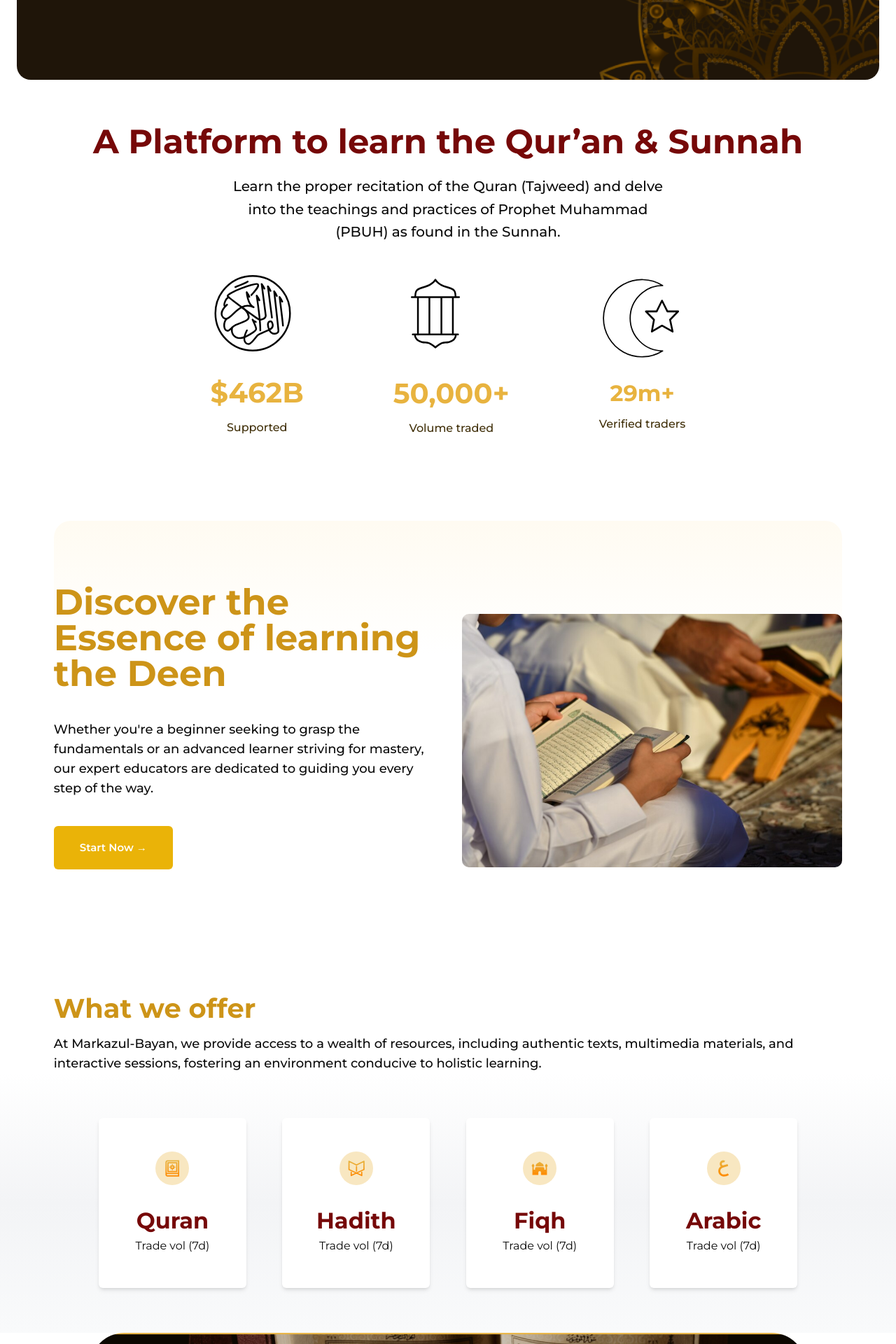
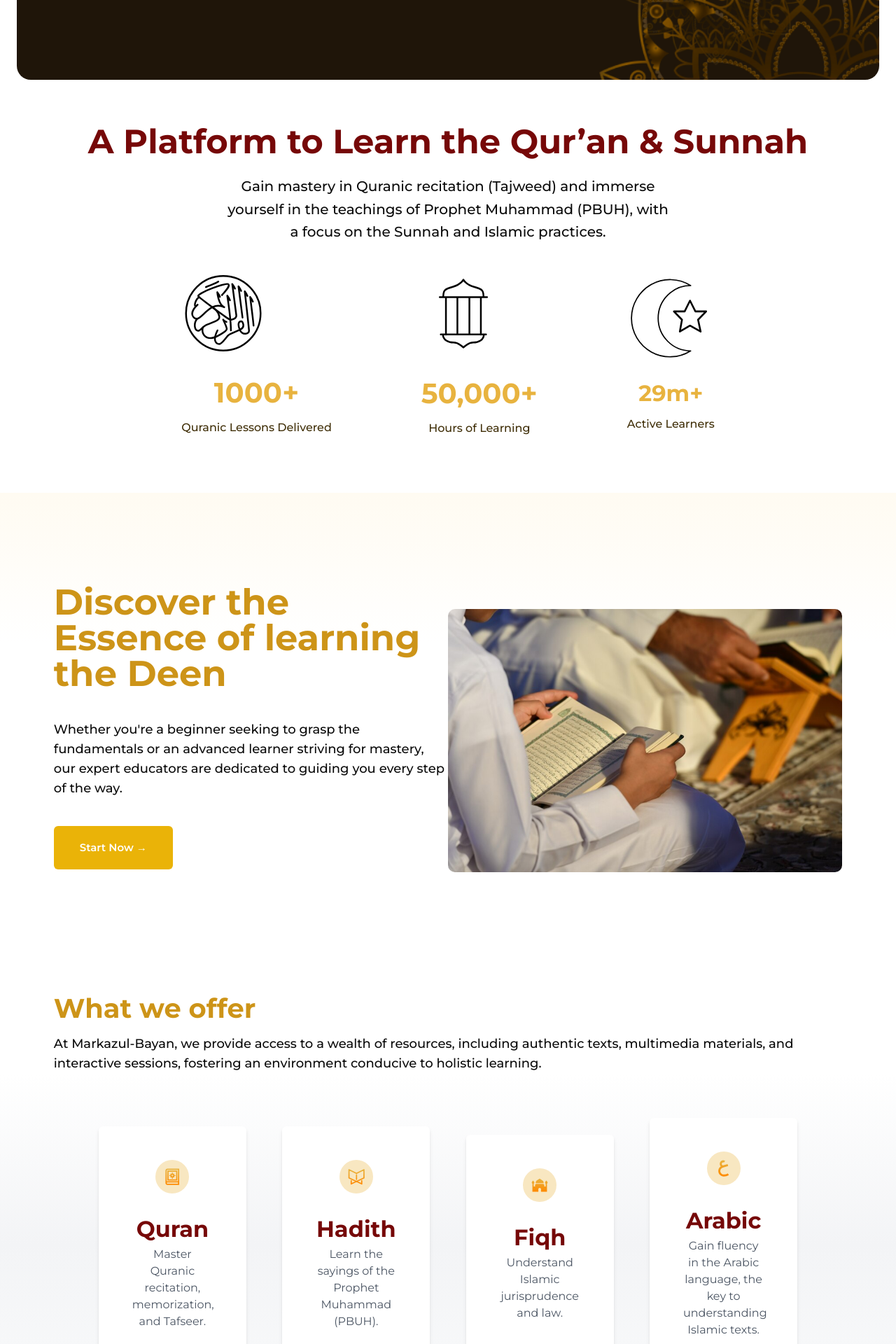
Before and after one commit to Lukman10a/markazulbayaan, a Next.js app: page / in a window 1280 px wide. Shown: the part 600-2520 px from the top of the page at 70% size. Built offline with nearby package versions, Linux system fonts and the light colour scheme.

Commit message:
feat: update content amnd modularize some componenets

```diff
--- /dev/null
+++ b/src/components/home/CommunitySection.tsx
@@ -0,0 +1,72 @@
+import React from "react";
+import CommunityCard from "./CommityCard";
+
+const communityCardDataArray = [
+  {
+    title: "Flexible Learning",
+    description:
+      "We understand that life is busy, and that’s why our courses are designed to accommodate your schedule. Learn at your own pace, from the comfort of your home, with access to all learning materials whenever you need them.",
+    imageSrc: "/assets/flexible.svg", // Replace with actual icon path
+    altText: "Flexible Learning Icon",
+    link: "/flexible-learning", // Replace with actual link
+  },
+  {
+    title: "Expert Guidance",
+    description:
+      "Our highly qualified instructors are passionate about helping you succeed. With years of experience and a deep understanding of Islamic education, they are dedicated to making your learning experience enriching and rewarding.",
+    imageSrc: "/assets/guidance.svg", // Replace with actual icon path
+    altText: "Expert Guidance Icon",
+    link: "/expert-guidance", // Replace with actual link
+  },
+  {
+    title: "Community of Learners",
+    description:
+      "Join a vibrant, supportive community of like-minded learners who share your passion for gaining knowledge. Connect, interact, and grow together on your journey of Islamic education.",
+    imageSrc: "/assets/community.svg", // Replace with actual icon path
+    altText: "Community of Learners Icon",
+    link: "/community-learners", // Replace with actual link
+  },
+  {
+    title: "Certification on Completion",
+    description:
+      "Earn a recognized certificate upon the successful completion of your course, demonstrating your dedication and achievement in Arabic language studies, Quranic recitation, or Islamic monotheism.",
+    imageSrc: "/assets/certificate.svg", // Replace with actual icon path
+    altText: "Certification Icon",
+    link: "/certification", // Replace with actual link
+  },
+];
+
+export const CommunitySection = () => {
+  return (
+    <div className="bg-gray-900 py-16 xl:mx-[5vw] xl:rounded-lg px-[5vw] mb-20">
+      <div className="mx-auto text-center">
+        {/* Header Section */}
+        <div className="mb-10">
+          <h2 className="text-[6.5vmin] text-white font-semibold mb-2">
+            Why Choose Markazul-Bayan?
+          </h2>
+          <p className="text-white text-xl font-normal mb-2">
+            Join our Community of Islamic Learners
+          </p>
+        </div>
+
+        {/* Card Section */}
+        <div className="grid grid-cols-1 lg:grid-cols-2 gap-8 w-[90%] sm:w-[70%] md:w-[50%] lg:w-[100%] mx-auto">
+          {/* Map over the cardDataArray to generate the Card components */}
+          {communityCardDataArray.map((communityCardData, index) => (
+            <CommunityCard
+              key={index}
+              title={communityCardData.title}
+              description={communityCardData.description}
+              imageSrc={communityCardData.imageSrc}
+              altText={communityCardData.altText}
+              link={communityCardData.link}
+            />
+          ))}
+        </div>
+      </div>
+    </div>
+  );
+};
+
+export default CommunitySection;
--- a/src/components/home/index.tsx
+++ b/src/components/home/index.tsx
@@ -1,6 +1,6 @@
 import React from "react";
 import { Hero } from "../hero";
-import { Subjectcard } from "../subjectcard";
+
 import Image from "next/image";
 import heroImage from "../../../public/assets/reading.jpg";
 import lamp from "../../../public/assets/lamp.png";
@@ -9,102 +9,82 @@ import volume from "../../../public/assets/volume.svg";
 import moon from "../../../public/assets/moon.svg";
 import Button from "../button";
 import Testimonials from "../testimonial";
-import CommunityCard from "../CommityCard";
 import finer from "../../../public/assets/finer.png";
 import personalize from "../../../public/assets/personalize.png";
 import soty from "../../../public/assets/soty.png";
 import Faq from "../Faq";
-
-interface CommunityCardData {
-  title: string;
-  description: string;
-  imageSrc: string;
-  altText: string;
-  link: string;
-}
-
-const communityCardDataArray: CommunityCardData[] = [
-  {
-    title: "Discretionary Cover",
-    description:
-      "Smart Contract Cover is not a contract of insurance. Fellow members will decide on claims. Claims payments are enforced by token-driven economic incentives rather than placing trust in an insurance company.",
-    imageSrc: "/assets/discretionary.png", // Replace with the actual image path
-    altText: "Discretionary Cover Icon",
-    link: "#",
-  },
-  {
-    title: "Legal Backing",
-    description:
-      "When joining the mutual, you become a legal member of a UK company. Your membership rights will be backed by legal agreements. All members will have legal rights to the pool of funds, placing trust in an insurance company.",
-    imageSrc: "/assets/legal.png", // Replace with the actual image path
-    altText: "Legal Backing Icon",
-    link: "#",
-  },
-  {
-    title: "Membership",
-    description:
-      "Membership rights are represented by tokens. Tokens can be used to purchase cover and participate in claims assessment, underwriting, and member governance. All funds raised from token purchases belong to members.",
-    imageSrc: "/assets/Membership.png", // Replace with the actual image path
-    altText: "Membership Icon",
-    link: "#",
-  },
-];
+import { SubjectCard } from "../subjectcard";
+import CommunitySection from "./CommunitySection";
 
 export default function HomePage() {
   return (
-    <section>
+    <>
       <Hero />
-      <div className="px-10 pt-4 md:py-10">
+      <section className="px-10 pt-4 md:py-10">
         <div className="md:text-center sm:space-y-6 space-y-4 ">
-          <h1 className="text-[#760808] text-[6.5vmin] md:text-5xl font-bold leading-tight ">
-            A Platform to learn the Qur’an & Sunnah
+          <h1 className="text-[#760808] text-[6.5vmin] md:text-5xl font-bold leading-tight">
+            A Platform to Learn the Qur’an & Sunnah
           </h1>
-          <p className="sm:text-[2.5vmin] lg:px-[22vw]  text-[3vmin] leading-relaxed font-medium">
-            Learn the proper recitation of the Quran (Tajweed) and delve into
-            the teachings and practices of Prophet Muhammad (PBUH) as found in
-            the Sunnah.
+          <p className="sm:text-[2.5vmin] lg:px-[22vw] text-[3vmin] leading-relaxed font-medium">
+            Gain mastery in Quranic recitation (Tajweed) and immerse yourself in
+            the teachings of Prophet Muhammad (PBUH), with a focus on the Sunnah
+            and Islamic practices.
           </p>
         </div>
-        <div className="sm:flex gap-[10vw] items-center md:justify-center px-1  p-10 ">
-          <div className=" text-center  flex sm:block ">
-            <Image src={quran} alt="" className="items-center w-[15vmin]" />
+
+        <div className="sm:flex gap-[10vw] items-center md:justify-center px-1 p-10">
+          <div className="text-center  flex sm:block">
+            <Image
+              src={quran}
+              alt="Quran Icon"
+              className="items-center w-[15vmin]"
+            />
             <div className="sm:mt-6 sm:space-y-2 items-center p-4 sm:p-0">
               <p className="text-[#E8B33F] font-bold text-[5vmin] md:text-[5vmin]">
-                $462B
+                1000+
               </p>
               <p className="text-[#3F2E07] text-[2.5vmin] sm:text-[2vmin] font-medium">
-                Supported
+                Quranic Lessons Delivered
               </p>
             </div>
           </div>
 
-          <div className=" text-center  flex sm:block ">
-            <Image src={volume} alt="" className="items-center w-[15vmin]" />
+          <div className="text-center flex sm:block">
+            <Image
+              src={volume}
+              alt="Tajweed Icon"
+              className="items-center w-[15vmin]"
+            />
             <div className="sm:mt-6 sm:space-y-2 items-center p-4 sm:p-0">
               <p className="text-[#E8B33F] font-bold text-[5vmin] md:text-[5vmin]">
                 50,000+
               </p>
               <p className="text-[#3F2E07] text-[2.5vmin] sm:text-[2vmin] font-medium">
-                Volume traded
+                Hours of Learning
               </p>
             </div>
           </div>
 
-          <div className=" text-center  flex sm:block ">
-            <Image src={moon} alt="" className="items-center w-[15vmin]" />
+          <div className="text-center flex sm:block">
+            <Image
+              src={moon}
+              alt="Community Icon"
+              className="items-center w-[15vmin]"
+            />
             <div className="sm:mt-6 sm:space-y-2 items-center p-4 sm:p-0">
               <p className="text-[#E8B33F] font-bold text-[5vmin] md:text-[4vmin]">
                 29m+
               </p>
               <p className="text-[#3F2E07] text-[2.5vmin] sm:text-[2vmin] font-medium">
-                Verified traders
+                Active Learners
               </p>
             </div>
           </div>
         </div>
-      </div>
-      <div className="p-10 lg:px-[6vw]">
-        <section className="md:flex items-center md:py-[7vmax] rounded-3xl bg-custom-gradient md:gap-10">
+      </section>
+
+      <section className="p-10 lg:px-[6vw]  bg-custom-gradient ">
+        <section className="md:flex items-center md:py-[7vmax] rounded-3xlmd:gap-10">
           <div className="flex-grow space-y-10 mb-10  md:w-1/2 h-full">
             <h1 className="font-bold text-[4vmax] text-[#CD9418] leading-none">
               Discover the Essence of learning the Deen
@@ -122,8 +102,8 @@ export default function HomePage() {
             className=" md:w-1/2 rounded-[10px] overflow-hidden "
           />
         </section>
-      </div>
-      <div className=" space-y-2   px-10  lg:px-[6vw] ">
+      </section>
+      <section className="space-y-2 px-10 lg:px-[6vw] ">
         <h1 className="font-bold text-[4vmax] lg:text-[3vmax] text-[#CD9418]">
           What we offer
         </h1>
@@ -132,9 +112,9 @@ export default function HomePage() {
           including authentic texts, multimedia materials, and interactive
           sessions, fostering an environment conducive to holistic learning.
         </p>
-      </div>
+      </section>
       <div className="px-10 lg:px-[6vw] bg-gradient-to-t from-gray-50 via-gray-100 to-white">
-        <Subjectcard />
+        <SubjectCard />
       </div>
       <div className=" max-h-[600px] h-[100vmin] w-[100%] flex justify-center items-center ">
         <div className="relative px-[10vw] md:px-[5vw] py-[8vmin] bg-[url('../../public/assets/journey_bg.png')] sm:bg-[url('../../public/assets/journey_bg2.png')] bg-top object-cover bg-cover w-[95%] md:w-[85%] lg:w-[80%] h-full rounded-[20px] md:rounded-[50px]">
@@ -154,7 +134,7 @@ export default function HomePage() {
         </div>
       </div>
       <Testimonials />
-      <div className="flex flex-col md:flex-row justify-between items-center md:space-x-6 p-8 max-w-[1000px] mx-auto gap-6 ">
+      <div className="flex flex-col md:flex-row justify-between items-center md:space-x-6 p-8 max-w-[80vw] mx-auto gap-10">
         {/* Left Side: Text Section */}
         <div className="md:w-1/2 text-center md:text-left mb-8 md:mb-0 space-y-6 ">
           <h1 className="text-[5.5vmin] font-semibold text-[#760808] mb-4 leading-tight">
@@ -164,7 +144,7 @@ export default function HomePage() {
             Deepen Your Islamic Knowledge
           </h2>
           <p className="text-md text-gray-600 leading-relaxed font-medium">
-            Whether you're a beginner or looking to enhance your existing
+            Whether you&lsquo;re a beginner or looking to enhance your existing
             knowledge, we offer a variety of resources to help you on your
             journey.
           </p>
@@ -186,13 +166,13 @@ export default function HomePage() {
 
           {/* Popup Card */}
           <div className="absolute bottom-12 left-6 md:-left-8 bg-white p-4 rounded-lg shadow-lg border-2 border-yellow-500 w-64">
-            <h3 className="text-lg font-semibold mb-2">Smoker Cessation</h3>
+            <h3 className="text-lg font-semibold mb-2">Why Start Today?</h3>
             <ul className="text-gray-600">
               <div className="flex gap-2 mb-3">
                 <div className="bg-[#EF5A3B] p-2 rounded-full self-start">
                   <Image
                     src={finer} // Make sure to add the correct image path here
-                    alt="Finer Icon"
+                    alt="Qualified Instructors Icon"
                     width={50}
                     height={50}
                     layout="intrinsic" // Intrinsic layout for consistent sizing
@@ -200,27 +180,14 @@ export default function HomePage() {
                   />
                 </div>
                 <p className="text-[14px]">
-                  Face-to-face with an online doctor visit
+                  Learn from qualified instructors with deep expertise
                 </p>
               </div>
               <div className="flex gap-2 mb-3">
                 <div className="bg-[#EFBD31] p-2 rounded-full self-start">
                   <Image
                     src={personalize} // Make sure to add the correct image path here
-                    alt="Personalized Plan Icon"
-                    width={50}
-                    height={50}
-                    layout="intrinsic"
-                    className="w-8 h-8" // Explicit size for better scaling
-                  />
-                </div>
-                <p className="text-[14px]">Your personalized plan treatment</p>
-              </div>
-              <div className="flex gap-2 mb-3">
-                <div className="bg-[#37AA54] p-2 rounded-full self-start">
-                  <Image
-                    src={soty} // Make sure to add the correct image path here
-                    alt="Quitting Journey Icon"
+                    alt="Flexible Study Plan Icon"
                     width={50}
                     height={50}
                     layout="intrinsic"
@@ -228,44 +195,30 @@ export default function HomePage() {
                   />
                 </div>
                 <p className="text-[14px]">
-                  Start your quitting story & journey
+                  Tailored study plans that suit your pace
+                </p>
+              </div>
+              <div className="flex gap-2 mb-3">
+                <div className="bg-[#37AA54] p-2 rounded-full self-start">
+                  <Image
+                    src={soty} // Make sure to add the correct image path here
+                    alt="Community Support Icon"
+                    width={50}
+                    height={50}
+                    layout="intrinsic"
+                    className="w-8 h-8" // Explicit size for better scaling
+                  />
+                </div>
+                <p className="text-[14px]">
+                  Join a vibrant community to support your journey
                 </p>
               </div>
             </ul>
           </div>
         </div>
       </div>
-      <div className="bg-gray-900 py-16 xl:mx-[5vw] xl:rounded-lg px-[5vw] mb-20">
-        <div className=" mx-auto text-center">
-          {/* Header Section */}
-          <h2 className="text-white text-xl font-normal mb-2">
-            RUN BY MEMBERS
-          </h2>
-          <h1 className="text-[6.5vmin] text-white font-semibold mb-4">
-            Join our Community of Islamic Learners
-          </h1>
-          <p className="text-white text-[16px]  mb-24 lg:w-[50%] mx-auto">
-            No insurance company. Nexus Mutual is run entirely by its members.
-            Only members can decide which claims are valid.
-          </p>
-
-          {/* Card Section */}
-          <div className="grid grid-cols-1 lg:grid-cols-3 gap-8 w-[90%] sm:w-[70%] md:w-[50%] lg:w-[100%] mx-auto">
-            {/* Map over the cardDataArray to generate the Card components */}
-            {communityCardDataArray.map((communityCardData, index) => (
-              <CommunityCard
-                key={index}
-                title={communityCardData.title}
-                description={communityCardData.description}
-                imageSrc={communityCardData.imageSrc}
-                altText={communityCardData.altText}
-                link={communityCardData.link}
-              />
-            ))}
-          </div>
-        </div>
-      </div>
+      <CommunitySection />
       <Faq />
-    </section>
+    </>
   );
 }
--- a/src/components/subjectcard.tsx
+++ b/src/components/subjectcard.tsx
@@ -6,27 +6,49 @@ import fiqh from "../../public/assets/fiqh.svg";
 import arabic from "../../public/assets/arabic.svg";
 
 const SUBJECT = [
-  { id: 1, icon: quran, title: " Quran" },
-  { id: 2, icon: hadith, title: "Hadith" },
-  { id: 3, icon: fiqh, title: "Fiqh" },
-  { id: 4, icon: arabic, title: "Arabic" },
+  {
+    id: 1,
+    icon: quran,
+    title: "Quran",
+    description: "Master Quranic recitation, memorization, and Tafseer.",
+  },
+  {
+    id: 2,
+    icon: hadith,
+    title: "Hadith",
+    description: "Learn the sayings of the Prophet Muhammad (PBUH).",
+  },
+  {
+    id: 3,
+    icon: fiqh,
+    title: "Fiqh",
+    description: "Understand Islamic jurisprudence and law.",
+  },
+  {
+    id: 4,
+    icon: arabic,
+    title: "Arabic",
+    description:
+      "Gain fluency in the Arabic language, the key to understanding Islamic texts.",
+  },
 ];
 
-export const Subjectcard = () => {
+export const SubjectCard = () => {
   return (
-    <section className=" py-16 grid grid-cols-[repeat(auto-fit,minmax(12rem,1fr))] gap-[2vw]  md:gap-[4vw] sm:px-[5vw] justify-center items-center ">
-      {SUBJECT.map(({ id, icon, title }) => (
+    <section className="py-16 grid grid-cols-[repeat(auto-fit,minmax(12rem,1fr))]  gap-[2vw] md:gap-[4vw] sm:px-[5vw] justify-center items-center">
+      {SUBJECT.map(({ id, icon, title, description }) => (
         <div
           key={id}
-          className="text-center p-[6vmin]  rounded-md bg-white shadow-md ">
-          <div className="p-3 bg-[#e8b33f52]  mb-6 mx-[auto] inline-block rounded-full">
-            <Image src={icon} alt={title} className="w-6 h-6 " />
+          className="text-center p-[6vmin] rounded-md bg-white shadow-md"
+        >
+          <div className="p-3 bg-[#e8b33f52] mb-6 mx-[auto] inline-block rounded-full">
+            <Image src={icon} alt={title} className="w-6 h-6" />
           </div>
           <div>
-            <h1 className="text-[#760808] text-[4vmin] font-bold  leading-tight mb-1">
+            <h1 className="text-[#760808] text-[4vmin] font-bold leading-tight mb-1">
               {title}
             </h1>
-            <p>Trade vol (7d)</p>
+            <p className="text-gray-600">{description}</p>
           </div>
         </div>
       ))}
```
Also changed, not shown: src/components/Faq.tsx (+20 -10 lines), src/components/Nav.tsx (+11 -6 lines), src/components/home/CommityCard.tsx (renamed from src/components/CommityCard.tsx, +4 -4 lines), src/components/testimonial.tsx (+8 -11 lines), 1 other file (tests, documents, lock files or other folders).
